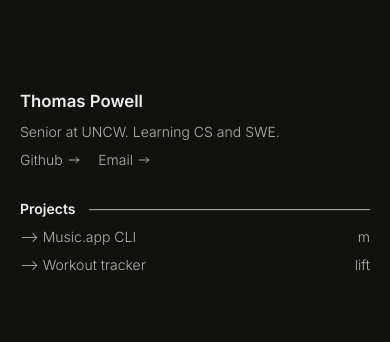
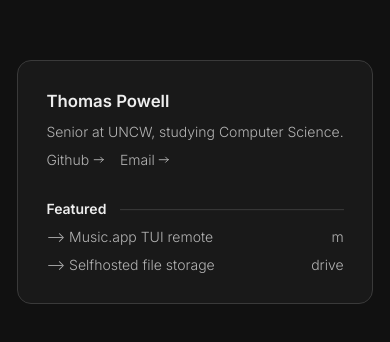
Before and after one commit to thomascpowell/www, a SvelteKit app: page / in a window 390 px wide. Shown: the part 240-582 px from the top of the page. Built offline with nearby package versions, Linux system fonts and the light colour scheme.

Commit message:
small style changes

```diff
--- a/src/app.css
+++ b/src/app.css
@@ -13,10 +13,13 @@
 }
 
 :root {
-  --bg: #111110;
-  --text: #eeeeec;
-  --text2: #b5b3ad;
+  --bg: #111111;
+  --bg2: #191919;
+  --text: #EEEEEE;
+  --text2: #B4B4B4;
+  --border: #3A3A3A;
 }
+
 
 body {
   line-height: 1.5;
@@ -37,9 +40,12 @@ body {
 .inner {
   display: flex;
   flex-direction: column;
+  background-color: var(--bg2);
   gap: 2em;
-  width: 100%;
-  max-width: 25em;
+  padding: 2em;
+  border-radius: 1em;
+  border: 0.1em solid var(--border);
+  max-width: 30em;
   overflow: hidden;
 }
 
@@ -54,21 +60,9 @@ p, a {
   body {
     font-size: 16px;
   }
-  svg {
-    scale: .9;
-  }
-  svg path {
-    stroke-width: 1.2!important
-  }
 }
 @media screen and (max-width: 400px) {
   body {
     font-size: 14px;
   }
-  svg {
-    scale: .8;
-  }
-  svg path {
-    stroke-width: 1.4!important
-  }
 }
--- a/src/lib/outlink.svelte
+++ b/src/lib/outlink.svelte
@@ -5,7 +5,7 @@
 
 <a class="outlink" href={href} target="_blank" rel="noopener noreferrer">
   {text}
-  <svg  xmlns="http://www.w3.org/2000/svg"  width="20"  height="20"  viewBox="0 0 24 24"  fill="none"  stroke="currentColor"  stroke-width="2"  stroke-linecap="round"  stroke-linejoin="round"  class="icon icon-tabler icons-tabler-outline icon-tabler-arrow-narrow-right"><path stroke="none" d="M0 0h24v24H0z" fill="none"/><path d="M5 12l14 0" /><path d="M15 16l4 -4"/><path d="M15 8l4 4" /></svg>
+  <svg  xmlns="http://www.w3.org/2000/svg"  width="1.1em"  height="1.1em"  viewBox="0 0 24 24"  fill="none"  stroke="currentColor"  stroke-width="0.1em"  stroke-linecap="round"  stroke-linejoin="round"  class="icon icon-tabler icons-tabler-outline icon-tabler-arrow-narrow-right"><path stroke="none" d="M0 0h24v24H0z" fill="none"/><path d="M5 12l14 0" /><path d="M15 16l4 -4"/><path d="M15 8l4 4" /></svg>
 </a>
 
 <style>
--- a/src/lib/repos.svelte
+++ b/src/lib/repos.svelte
@@ -3,9 +3,9 @@
 </script>
 
 <div>
-  <h2>Projects<span></span></h2>
-  <Repo name="m" desc="Music.app CLI" url="https://github.com/thomascpowell/m"/>
-  <Repo name="lift" desc="Workout tracker" url="https://github.com/thomascpowell/lift"/>
+  <h2>Featured<span></span></h2>
+  <Repo name="m" desc="Music.app TUI remote" url="https://github.com/thomascpowell/m"/>
+  <Repo name="drive" desc="Selfhosted file storage" url="https://github.com/thomascpowell/drive"/>
 </div>
 
 <style>
@@ -24,7 +24,7 @@
   }
   span {
     flex-grow: 1;
-    border-bottom: .08em solid var(--text2);
+    border-bottom: .1em solid var(--border);
     transform: translateY(0.08em);
   }
 </style>
--- a/src/routes/+page.svelte
+++ b/src/routes/+page.svelte
@@ -6,8 +6,8 @@
 <div class="header">
   <h1>Thomas Powell</h1>
   <p>
-    Senior at UNCW.
-    Learning CS and SWE.
+    Senior at UNCW, studying Computer Science.
+    <!-- Interested in fullstack web development with languages such as Go and TypeScript. -->
   </p>
   <div class="links">
     <Outlink href="https://github.com/thomascpowell" text="Github"/>
```
